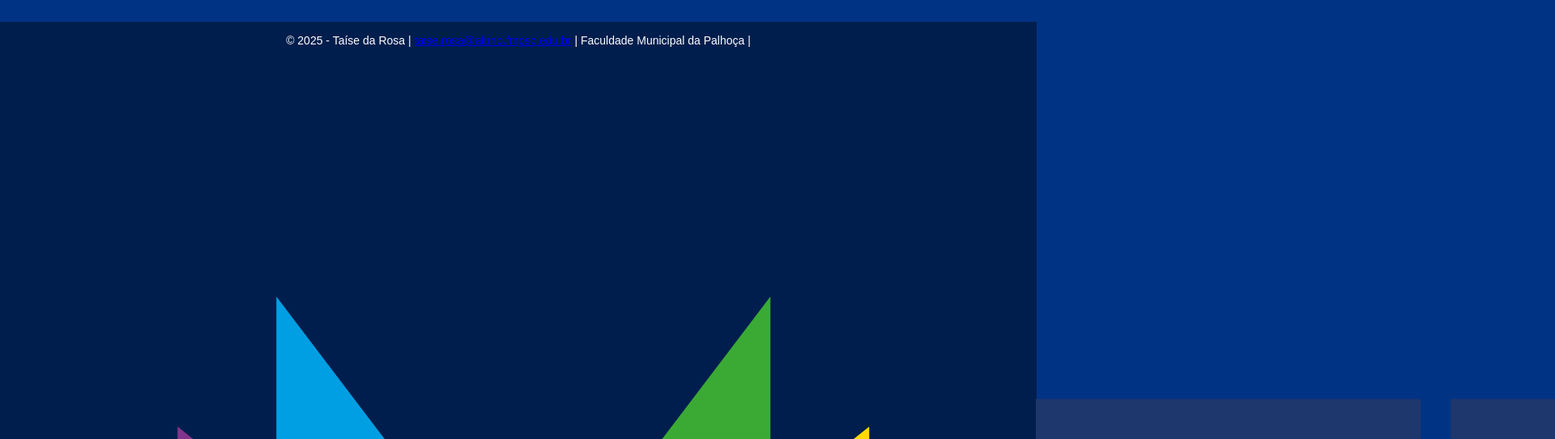
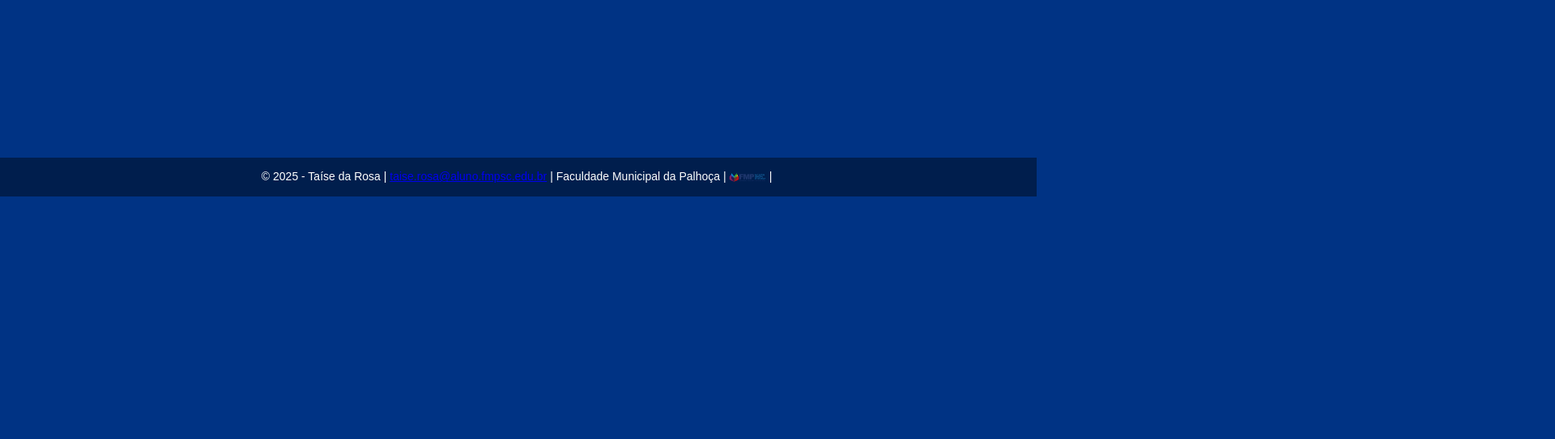
Before and after one commit to Taise-Rosa06/trabalho_quiz_FMP_, a plain HTML site: page index.html in a window 1280 px wide. Shown: the part 557-1100 px from the top of the page at 81% size, 1920 px wide, since content can reach past the window. After the commit the page ends 800 px from the top, so only its background shows below. Drawn offline with Linux system fonts and the light colour scheme; files whose address does not match are found by name.

Commit message:
Update style.css

```diff
--- a/style.css
+++ b/style.css
@@ -93,3 +93,10 @@ footer {
     margin-top: 30px;
     font-size: 14px;
 }
+
+footer img {
+    max-height: 16.8px;
+    height: auto;
+    width: auto;
+    vertical-align: middle;
+}
```
